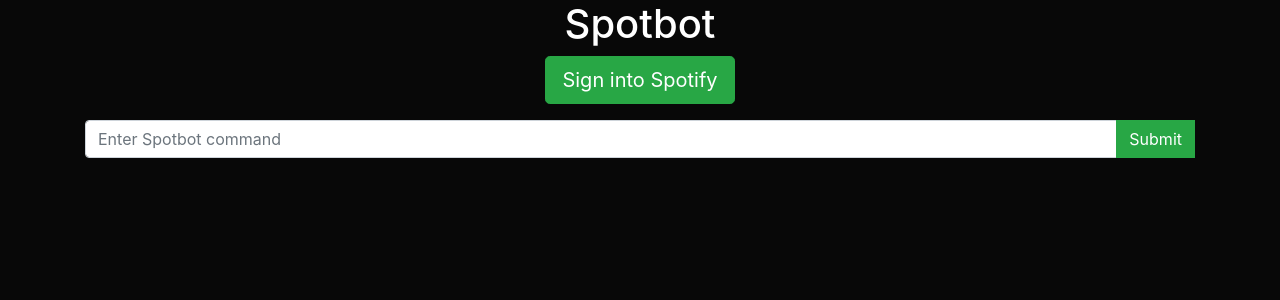
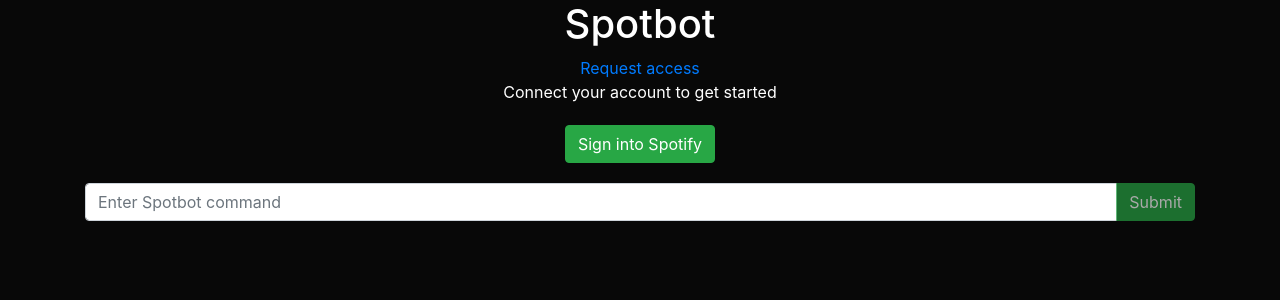
Before and after one commit to shibby576/spot-bot, a Flask app: page / in a window 1280 px wide. Shown: the top 300 px of the page. Run offline with Flask 3, Linux system fonts and the light colour scheme.

Commit message:
updated ui

```diff
--- a/app.py
+++ b/app.py
@@ -9,6 +9,7 @@
 from dotenv import load_dotenv
 
 
+
 load_dotenv()
 
 app = Flask(__name__)
@@ -18,8 +19,8 @@
 app.secret_key = os.getenv('app.secret_key')
 OPENAI_API_KEY = os.getenv('OPENAI_API_KEY')
 
-# redirect_uri = 'http://localhost:5000/callback'
-redirect_uri = 'https://www.spot-bot.xyz/callback'
+redirect_uri = 'http://localhost:5000/callback'
+# redirect_uri = 'https://www.spot-bot.xyz/callback'
 authorization_base_url = 'https://accounts.spotify.com/authorize'
 token_url = 'https://accounts.spotify.com/api/token'
 scopes=['app-remote-control', 'playlist-modify-private', 'playlist-modify-public', 'playlist-read-collaborative', 'playlist-read-private', 'streaming', 'ugc-image-upload', 'user-follow-modify', 'user-follow-read', 'user-library-modify', 'user-library-read', 'user-modify-playback-state', 'user-read-currently-playing', 'user-read-email', 'user-read-playback-position', 'user-read-playback-state', 'user-read-private', 'user-read-recently-played', 'user-top-read']
@@ -73,7 +74,12 @@
 
     result = agent.run(input_text)
 
+
     return jsonify(result=result)
+
+
+
+
 
 if __name__ == '__main__':
     app.run(debug=True)
--- a/templates/index.html
+++ b/templates/index.html
@@ -33,12 +33,18 @@
             width: 40px;
             height: 40px;
             animation: spin 1s linear infinite;
+            margin-left: auto;
+            margin-right: auto
             }
 
         @keyframes spin {
             0% { transform: rotate(0deg); }
             100% { transform: rotate(360deg); }
             }
+        #authorizeBtn{
+            margin-top: 5px;
+            margin-bottom: 20px;
+        }
 
     </style>
 
@@ -51,33 +57,47 @@
         <div class="row">
             <div class="col-12 text-center">
                 <h1 class="text-white">Spotbot</h1>
-                <button type="button" class="btn btn-primary btn-lg btn btn-success" id="authorizeBtn">Sign into Spotify</button>
-                <p class="text-white" id="authStatus"></p>
+                <a href="https://forms.gle/psYb8GV6Go1jY8uU8" target="_blank">Request access</a>
+                <p class="text-white" id="authStatus">Connect your account to get started</p>
+                <button type="button" class="btn btn-primary btn-md btn btn-success" id="authorizeBtn">Sign into Spotify</button>
                 <div class="input-group">
                     <input type="text" class="form-control" id="inputText" placeholder="Enter Spotbot command">
                     <div class="input-group-append">
-                        <button class="btn btn-success" type="submit" id="submitBtn">Submit</button>
-                        <div class="loading-spinner" id="loading-spinner" style="display: none;"></div>
+                        <button class="btn btn-success" type="submit" id="submitBtn" disabled>Submit</button>
                     </div>
+
                 </div>
-
+                <div class="loading-spinner" id="loading-spinner" style="display: none;"></div>
                 <p class="text-white"  id="resultText"></p>
             </div>
         </div>
     </div>
 
     <script>
+        // Script to adjust page after spotify authentication
         // Get URL parameters
         const urlParams = new URLSearchParams(window.location.search);
 
         if (urlParams.get('auth_success') === '1') {
-            document.getElementById('authStatus').textContent = 'Authenticated';
+            document.getElementById('authStatus').textContent = 'Connected and ready to go!';
+            // Select the button element by its ID
+            var button = document.getElementById('submitBtn');
+
+            // Remove the 'disabled' attribute to enable the button
+            button.removeAttribute('disabled');
+
+            //Change style of sign in button
+            var signin_button = document.getElementById('authorizeBtn');
+            signin_button.className='btn btn-md btn-outline-success'
+            signin_button.textContent = 'Spotify added'
+
         } else if (urlParams.get('auth_error') === '1') {
-            document.getElementById('authStatus').textContent = 'Error: Authentication failed';
+            document.getElementById('authStatus').textContent = 'Somethings up. Try to sign in again';
         }
 
     </script>
     <script>
+        //Spotify Authentication
         const clientId = "{{ client_id }}";
         const redirectUri = "{{ redirect_uri }}";
         const scope = "{{ scope }}";
@@ -90,6 +110,7 @@
         });
     </script>
     <script>
+        //Submit request and get result
         const inputText = document.getElementById("inputText");
         const submitBtn = document.getElementById("submitBtn");
         const resultText = document.getElementById("resultText");
@@ -104,6 +125,9 @@
                     // Disable the 'Submit' button
                     const submitBtn = $("button[type='submit']");
                     submitBtn.prop("disabled", true);
+
+                    //show thinking text
+                    resultText.textContent = 'Thinking...'
 
                     const response = await fetch('/submit', {
                         method: 'POST',
```
